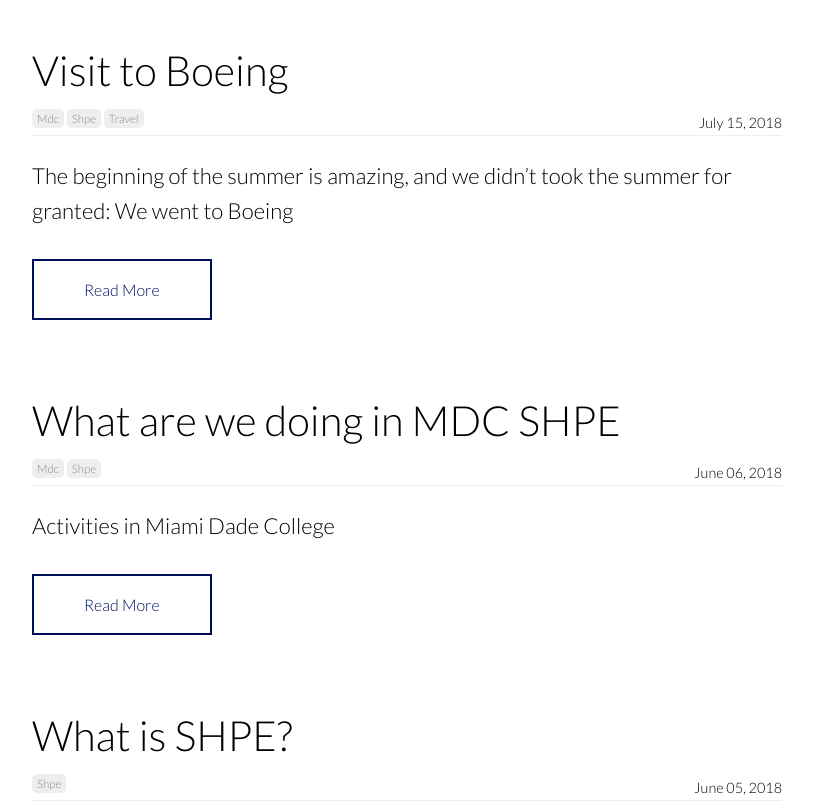
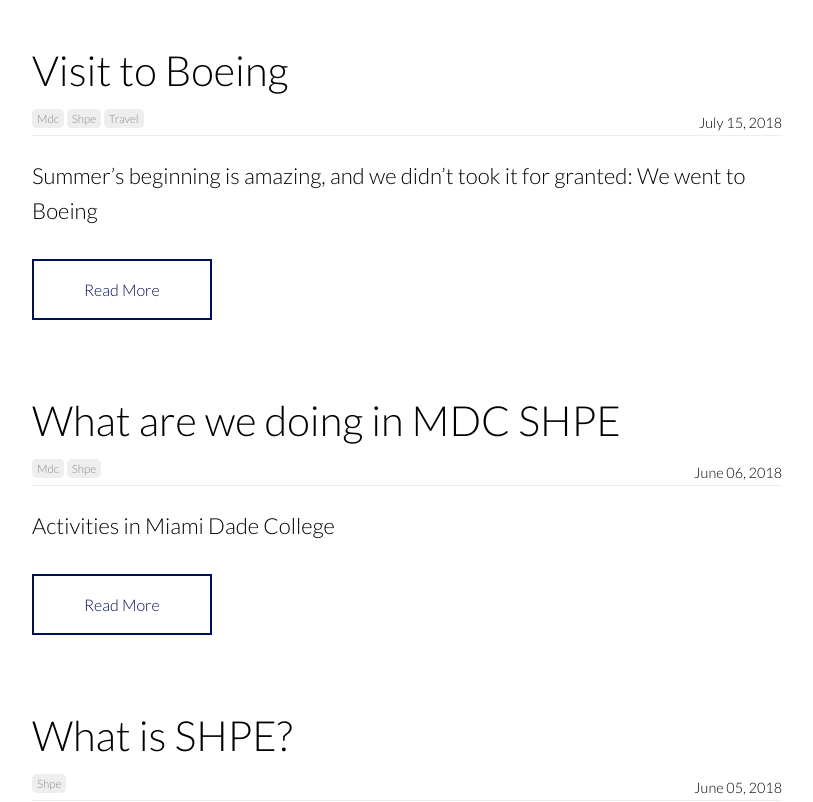
Before and after one commit to Hialeah/shpe, a Jekyll site: the page built from blog/index.html, in a window 1280 px wide and 900 px high, scrolled down 806 px, cut to the strip 98-900 px from the top of the window. Shown: the whole strip, without its empty margins (233-1046 px from the left). Built offline with Jekyll 4.4.1, drawn with Linux system fonts in a browser that asks for light colours; nearby versions of some CDN libraries; the list of posts is cut into pages by our own code.

Commit message:
Update 2018-07-15-visit-to-boeing.md

```diff
--- a/_posts/2018-07-15-visit-to-boeing.md
+++ b/_posts/2018-07-15-visit-to-boeing.md
@@ -10,7 +10,7 @@
 author_staff_member: 4-abraham
 ---
 
-The beginning of the summer is amazing, and we didn't took the summer for granted: We went to Boeing
+Summer's beginning is amazing, and we didn't took it for granted: We went to Boeing
 
 ![Boeing Logo](https://s3.amazonaws.com/freebiesupply/large/2x/boeing-logo-png-transparent.png)
 
```
